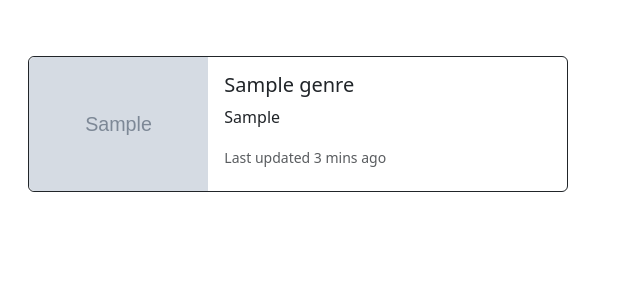
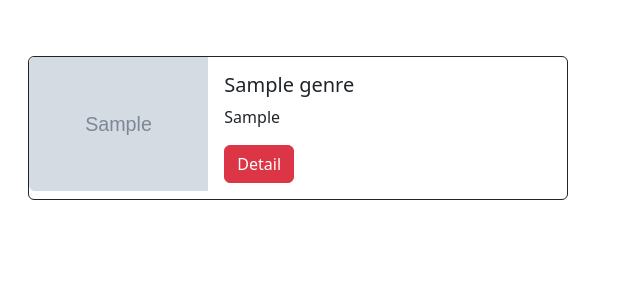
Before and after one commit to HosseinTahami/Music-Player, a Django app: page /genres/ in a window 1280 px wide. Shown: the part 56-356 px from the top of the page, without its empty margins (0-640 px from the left). Run offline with Django 4.2, Linux system fonts and the light colour scheme; tables that the repository leaves empty hold one stand-in row (values such as "Sample post"); grey boxes marked "Sample" are stand-in pictures; some libraries are stand-ins or nearby versions.

Commit message:
Feat: genre detail added

```diff
--- a/songs/templates/songs/genres.html
+++ b/songs/templates/songs/genres.html
@@ -16,7 +16,7 @@
                     <div class="card-body">
                         <h5 class="card-title">{{ genre.name }}</h5>
                         <p class="card-text">{{ genre.info|truncatewords:15 }}</p>
-                        <p class="card-text"><small class="text-body-secondary">Last updated 3 mins ago</small></p>
+                        <a href="{% url 'songs:genre_detail' genre.id %}" class="btn btn-danger">Detail</a>
                     </div>
                 </div>
             </div>
```
